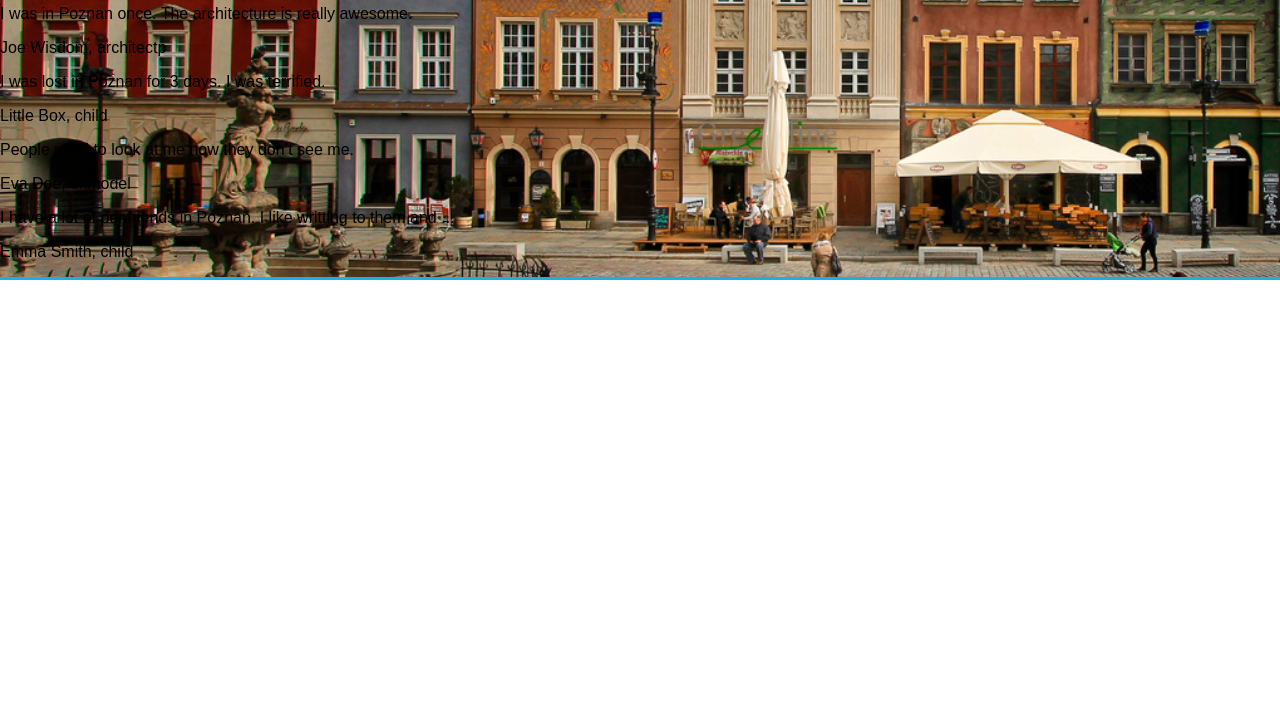
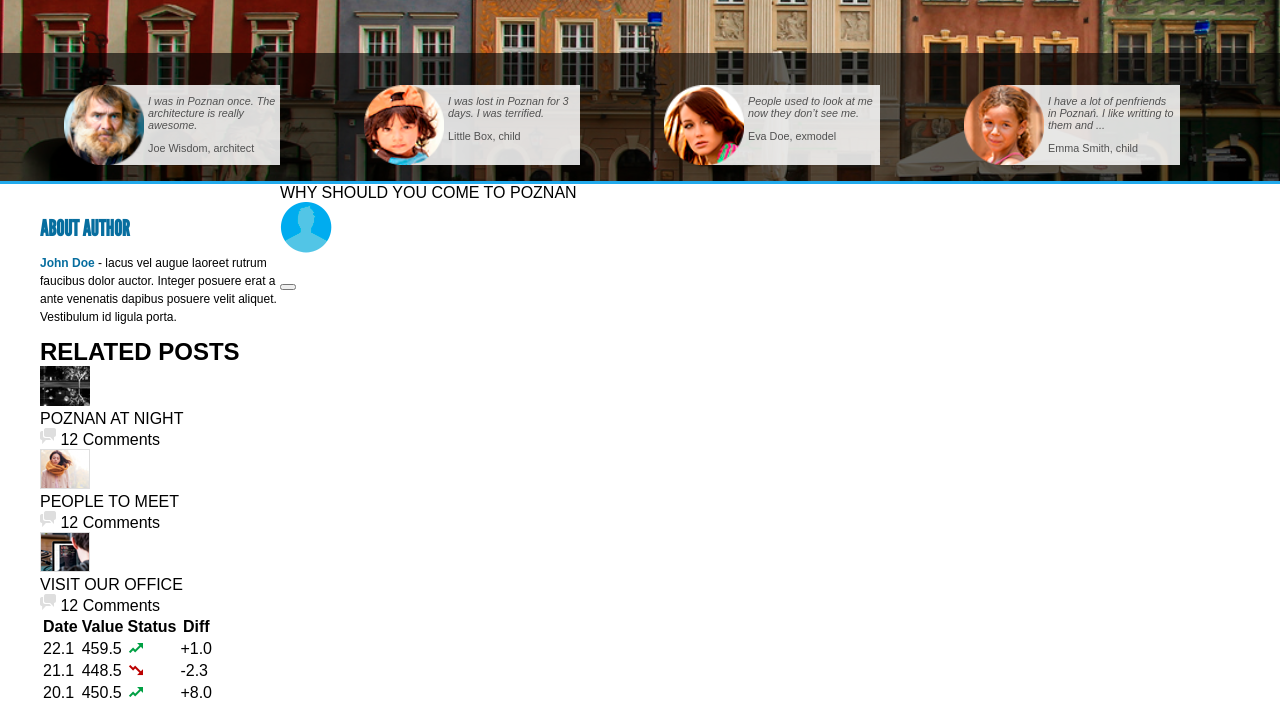
Before and after one commit to Anastasiya-B/test_budcapital, a website built with webpack: page src/index/index.html in a window 1280 px wide. Shown: the part 355-1060 px from the top of the page. Before the commit the page ends 808 px from the top, so only its background shows below. Built offline with nearby package versions, Linux system fonts and the light colour scheme; files whose address does not match are found by name.

Commit message:
finish banner, greated block main

```diff
--- a/src/common/styles/base.less
+++ b/src/common/styles/base.less
@@ -43,7 +43,7 @@ a {
 }
 .page-content {
   margin: 0 auto;
-  max-width: 950px;
+  max-width: 1200px;
   min-height: 100%;
   min-width: 540px;
 }
--- a/src/common/styles/header.less
+++ b/src/common/styles/header.less
@@ -29,9 +29,6 @@
         width: 16px;
         height: 16px;
         margin: 0 0.1rem;
-        &:hover {
-          background: @bold;
-        }
       }
     }
   }
--- a/src/index/index.html
+++ b/src/index/index.html
@@ -16,12 +16,12 @@
                 <span class="logo-text">poz<span class="logo-bold">nan</span> - city<span class="logo-bold">2</span>live</span>
             </div>
             <div class="social-icon">
-                <img src='../../assets/images/evernote.png' alt="">
-                <img src='../../assets/images/twitter-bird.png' alt="">
-                <img src='../../assets/images/pinterest.png' alt="">
-                <img src='../../assets/images/linked-in.png' alt="">
-                <img src='../../assets/images/Facebook.png' alt="">
-                <img src='../../assets/images/delicious.png' alt="">
+                <a href=""><img src='../../assets/images/evernote.png' alt=""></a>
+                <a href=""><img src='../../assets/images/twitter-bird.png' alt=""></a>
+                <a href=""><img src='../../assets/images/pinterest.png' alt=""></a>
+                <a href=""><img src='../../assets/images/linked-in.png' alt=""></a>
+                <a href=""><img src='../../assets/images/Facebook.png' alt=""></a>
+                <a href=""><img src='../../assets/images/delicious.png' alt=""></a>
             </div>
         </div>
         <nav class="header-navbar">
@@ -42,41 +42,144 @@
             river in west-central <span class="banner-bold">Poland</span>,
             the region called <span class="banner-bold">Greater Poland.</span></h2>
         </div>
-        <div class="baner-card">
-            <div class="baner-card_item">
-                <div class="baner-card_item-icon"></div>
-                <div class="baner-card_item-text">
-                    <p class="baner-card_item-text-comment">I was in Poznan once.
+        <div class="banner-card">
+            <div class="page-content banner-card-wrapper">
+            <div class="banner-card_item">
+                <div class="banner-card_item-icon">
+                    <img src="../../assets/images/person01.png" alt="">
+                </div>
+                <div class="banner-card_item-text">
+                    <p class="banner-card_item-text-comment">I was in Poznan once.
                         The architecture
                         is really awesome.</p>
-                    <p class="baner-card_item-text-user">Joe Wisdom, architectp</p>
+                    <p class="banner-card_item-text-user">Joe Wisdom, architect</p>
                 </div>
             </div>
-            <div class="baner-card_item">
-                <div class="baner-card_item-icon"></div>
-                <div class="baner-card_item-text">
-                    <p class="baner-card_item-text-comment">I was lost in Poznan
+            <div class="banner-card_item">
+                <div class="banner-card_item-icon">
+                    <img src="../../assets/images/person02.png" alt="">
+                </div>
+                <div class="banner-card_item-text">
+                    <p class="banner-card_item-text-comment">I was lost in Poznan
                         for 3 days.
                         I was terrified.</p>
-                    <p class="baner-card_item-text-user">Little Box, child</p>
+                    <p class="banner-card_item-text-user">Little Box, child</p>
                 </div>
             </div>
-            <div class="baner-card_item">
-                <div class="baner-card_item-icon"></div>
-                <div class="baner-card_item-text">
-                    <p class="baner-card_item-text-comment">People used to
+            <div class="banner-card_item">
+                <div class="banner-card_item-icon">
+                    <img src="../../assets/images/person03.png" alt="">
+                </div>
+                <div class="banner-card_item-text">
+                    <p class="banner-card_item-text-comment">People used to
                         look at me now
                         they don’t see me.</p>
-                    <p class="baner-card_item-text-user">Eva Doe, exmodel</p>
+                    <p class="banner-card_item-text-user">Eva Doe, exmodel</p>
                 </div>
             </div>
-            <div class="baner-card_item">
-                <div class="baner-card_item-icon"></div>
-                <div class="baner-card_item-text">
-                    <p class="baner-card_item-text-comment">I have a lot of penfriends
+            <div class="banner-card_item">
+                <div class="banner-card_item-icon">
+                    <img src="../../assets/images/person04.png" alt="">
+                </div>
+                <div class="banner-card_item-text">
+                    <p class="banner-card_item-text-comment">I have a lot of penfriends
                         in Poznań. I like
                         writting to them and ...</p>
-                    <p class="baner-card_item-text-user">Emma Smith, child</p>
+                    <p class="banner-card_item-text-user">Emma Smith, child</p>
+                </div>
+            </div>
+        </div>
+        </div>
+    </section>
+    <section class="main page-content">
+        <div class="main-left">
+            <div class="main-left-author">
+                <h2>ABOUT AUTHOR</h2>
+                <p><span class="bold">John Doe</span> - lacus vel augue laoreet rutrum faucibus dolor auctor. Integer posuere erat a ante venenatis dapibus posuere velit aliquet. Vestibulum id ligula porta.</p>
+            </div>
+            <div class="main-left-related">
+                <div class="main-left-related-title">
+                    <h2>RELATED POSTS</h2>
+                </div>
+                <div class="main-left-related-post">
+                    <div class="main-left-related-icon">
+                        <img src="../../assets/images/image-post-1.png" alt="">
+                    </div>
+                    <div class="main-left-related-text">
+                        <div class="title">POZNAN AT NIGHT</div>
+                        <div class="comment">
+                            <img src="../../assets/images/comment-icon.png" alt="">
+                            <span>12 Comments</span>
+                        </div>
+                    </div>
+                </div>
+                <div class="main-left-related-post">
+                    <div class="main-left-related-icon">
+                        <img src="../../assets/images/image-post-2.png" alt="">
+                    </div>
+                    <div class="main-left-related-text">
+                        <div class="title">PEOPLE TO MEET</div>
+                        <div class="comment">
+                            <img src="../../assets/images/comment-icon.png" alt="">
+                            <span>12 Comments</span>
+                        </div>
+                    </div>
+                </div>
+                <div class="main-left-related-post">
+                    <div class="main-left-related-icon">
+                        <img src="../../assets/images/image-post-3.png" alt="">
+                    </div>
+                    <div class="main-left-related-text">
+                        <div class="title">VISIT OUR OFFICE</div>
+                        <div class="comment">
+                            <img src="../../assets/images/comment-icon.png" alt="">
+                            <span>12 Comments</span>
+                        </div>
+                    </div>
+                </div>
+            </div>
+            <div class="main-left-currency">
+                <table>
+                    <tr>
+                        <th>Date</th>
+                        <th>Value</th>
+                        <th>Status</th>
+                        <th>Diff</th>
+                    </tr>
+                    <tr>
+                        <td>22.1</td>
+                        <td>459.5</td>
+                        <td><img src="../../assets/images/arrow-head.png" alt=""></td>
+                        <td>+1.0</td>
+                    </tr>
+                    <tr>
+                        <td>21.1</td>
+                        <td>448.5</td>
+                        <td><img src="../../assets/images/arrow-head-kopia.png" alt=""></td>
+                        <td>-2.3</td>
+                    </tr>
+                    <tr>
+                        <td>20.1</td>
+                        <td>450.5</td>
+                        <td><img src="../../assets/images/arrow-head.png" alt=""></td>
+                        <td>+8.0</td>
+                    </tr>
+                </table>
+            </div>
+        </div>
+        <div class="main-column">
+            <div class="main-column-post">
+                <div class="main-column-post-title">WHY SHOULD YOU COME TO POZNAN</div>
+                <div class="main-column-post-content">
+                    <div class="main-column-post-content-icon">
+                        <div class="date"></div>
+                        <div class="author"><img src="../../assets/images/date-kopia.png" alt=""></div>
+                    </div>
+                    <div class="main-column-post-content-text">
+                        <p></p>
+                        <button></button>
+                        <div class="like"></div>
+                    </div>
                 </div>
             </div>
         </div>
--- a/src/index/index.less
+++ b/src/index/index.less
@@ -6,3 +6,4 @@
 @import '../common/styles/footer.less';
 @import '../common/styles/fonts.less';
 @import './styles/banner.less';
+@import './styles/main.less';
--- a/src/index/styles/banner.less
+++ b/src/index/styles/banner.less
@@ -34,8 +34,37 @@
   &-bold {
     color: @bold;
   }
-
   &-card {
     background-color: rgba(0, 0, 0, 0.62);
+   &-wrapper {
+    margin-top: 4rem;
+    display: flex;
+    justify-content: space-around;
+    padding: 2rem 0 1rem 0;
+  }
+    &_item {
+      display: flex;
+      position: relative;
+      background-color: rgba(255, 255, 255, 0.85);
+      &-icon {
+        position: absolute;
+        left: -20%;
+        & img {
+          width: 5rem;
+        }
+      }
+      &-text {
+        width: 11.25rem;
+        height: 5rem;
+        padding: 0 0.2rem 0 3rem ;
+        margin: 0;
+        font-size: 0.675rem;
+        font-family: Arial;
+        color: #515151;
+        &-comment {
+          font-style: italic;
+        }
+      }
+    }
   }
 }
--- /dev/null
+++ b/src/index/styles/main.less
@@ -0,0 +1,24 @@
+.main {
+  display: flex;
+
+  &-left {
+    margin-top: 2rem;
+    width: 20%;
+    &-author {
+      & h2 {
+        font-family: @fontTitle;
+        color: @titleText;
+        font-size: 1.375rem;
+      }
+      & p {
+        font-family: Arial;
+        font-size: 0.75rem;
+        line-height: 1.5;
+        & .bold {
+          color: @titleText;
+          font-weight: bold;
+        }
+      }
+    }
+  }
+}
```
Also changed, not shown: assets/images/arrow-head-kopia.png (added), assets/images/arrow-head.png (added), assets/images/comment-icon.png (added), assets/images/date-kopia.png (added), assets/images/image-post-1.png (added), assets/images/image-post-2.png (added), assets/images/image-post-3.png (added), assets/images/person01.png (added), assets/images/person02.png (added), assets/images/person03.png (added), assets/images/person04.png (added).
